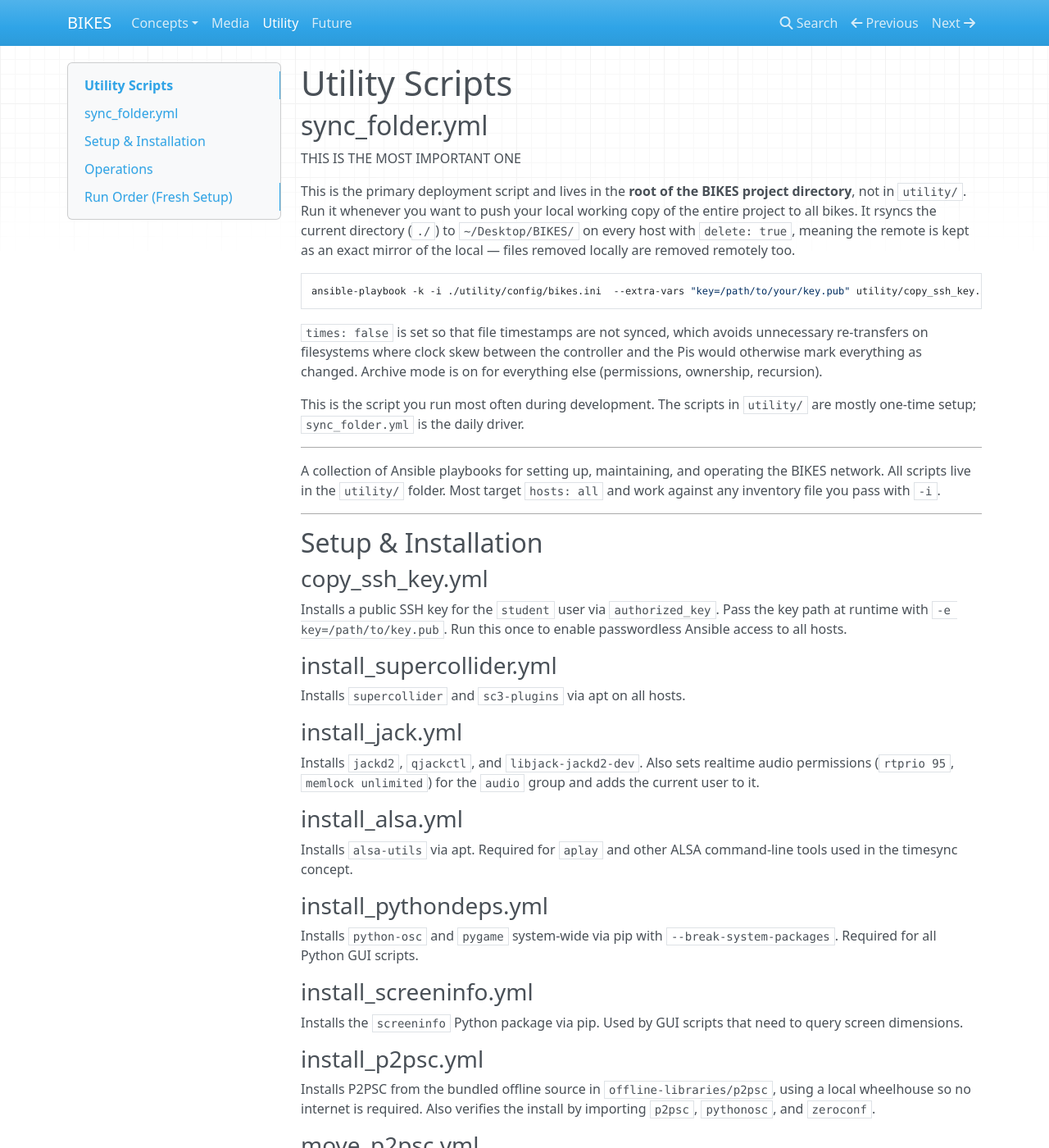
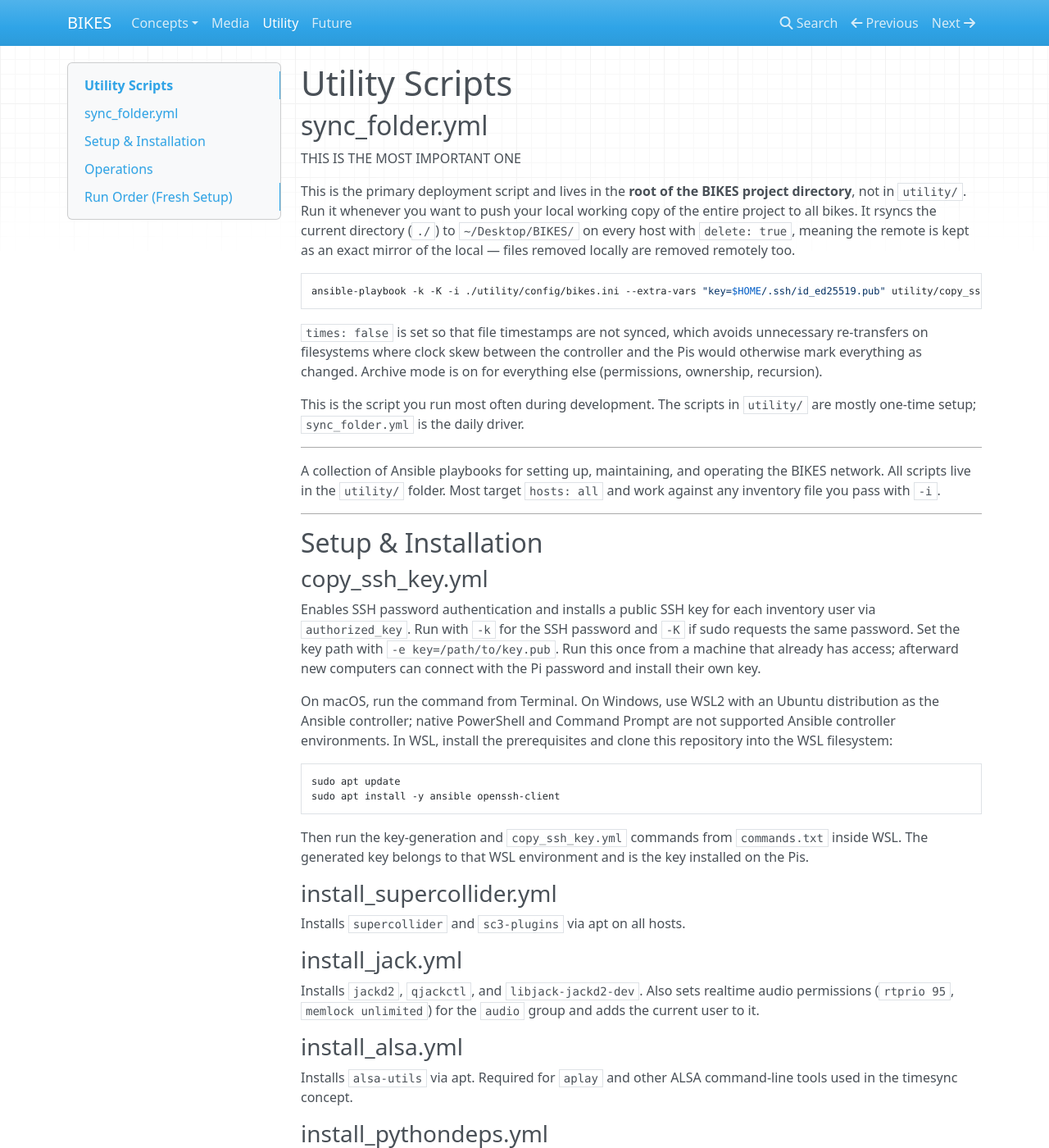
Before and after one commit to L42i/BIKESv3, an MkDocs documentation site: the page built from documentation/BIKES-docs/docs/utility/index.md, in a window 1280 px wide and 1400 px high. Shown: the whole window at 82% size. Built offline with MkDocs 1.6.1, drawn with Linux system fonts in a browser that asks for light colours; nearby versions of some CDN libraries.

Commit message:
Fixed media filepaths and SSH permissions
Creating a new branch just to be safe, but I was able to fix all the media filepaths as well as implement a new SSH keygen workflow.  I will test with the VIP group 09/25.

````diff
--- a/documentation/BIKES-docs/docs/utility/index.md
+++ b/documentation/BIKES-docs/docs/utility/index.md
@@ -6,7 +6,7 @@ THIS IS THE MOST IMPORTANT ONE
 This is the primary deployment script and lives in the **root of the BIKES project directory**, not in `utility/`. Run it whenever you want to push your local working copy of the entire project to all bikes. It rsyncs the current directory (`./`) to `~/Desktop/BIKES/` on every host with `delete: true`, meaning the remote is kept as an exact mirror of the local — files removed locally are removed remotely too.
 
 ```bash
-ansible-playbook -k -i ./utility/config/bikes.ini  --extra-vars "key=/path/to/your/key.pub" utility/copy_ssh_key.yml
+ansible-playbook -k -K -i ./utility/config/bikes.ini --extra-vars "key=$HOME/.ssh/id_ed25519.pub" utility/copy_ssh_key.yml
 ```
 `times: false` is set so that file timestamps are not synced, which avoids unnecessary re-transfers on filesystems where clock skew between the controller and the Pis would otherwise mark everything as changed. Archive mode is on for everything else (permissions, ownership, recursion).
 
@@ -21,7 +21,16 @@ A collection of Ansible playbooks for setting up, maintaining, and operating the
 ## Setup & Installation
 
 ### copy_ssh_key.yml
-Installs a public SSH key for the `student` user via `authorized_key`. Pass the key path at runtime with `-e key=/path/to/key.pub`. Run this once to enable passwordless Ansible access to all hosts.
+Enables SSH password authentication and installs a public SSH key for each inventory user via `authorized_key`. Run with `-k` for the SSH password and `-K` if sudo requests the same password. Set the key path with `-e key=/path/to/key.pub`. Run this once from a machine that already has access; afterward new computers can connect with the Pi password and install their own key.
+
+On macOS, run the command from Terminal. On Windows, use WSL2 with an Ubuntu distribution as the Ansible controller; native PowerShell and Command Prompt are not supported Ansible controller environments. In WSL, install the prerequisites and clone this repository into the WSL filesystem:
+
+```bash
+sudo apt update
+sudo apt install -y ansible openssh-client
+```
+
+Then run the key-generation and `copy_ssh_key.yml` commands from `commands.txt` inside WSL. The generated key belongs to that WSL environment and is the key installed on the Pis.
 
 ### install_supercollider.yml
 Installs `supercollider` and `sc3-plugins` via apt on all hosts.
````
Also changed, not shown: 5 other files.
